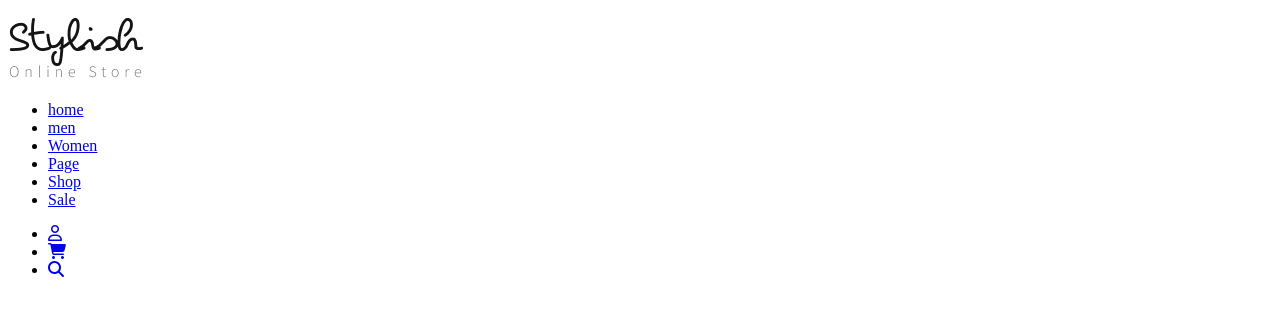
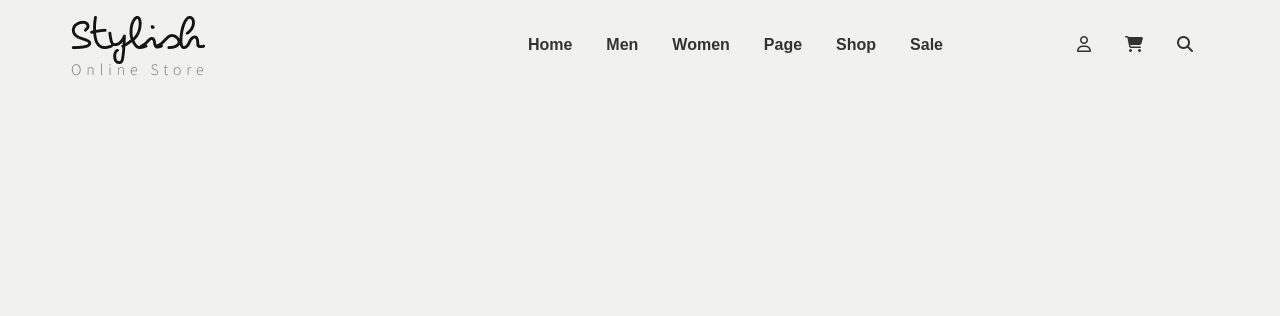
Before and after one commit to Sondos-Amr/react-ecommerce-cart-timer, a React (Create React App) app: page / in a window 1280 px wide. Shown: the top 316 px of the page. Built offline with nearby package versions, Linux system fonts and the light colour scheme.

Commit message:
Add header styles with flex layout

```diff
--- a/src/Style/index.css
+++ b/src/Style/index.css
@@ -0,0 +1,51 @@
+:root {
+  /* --main-color: #10cab7;
+  --secondary-color: #2c4755;
+  --section-padding: 60px;
+  --section-background: #f6f6f6;
+  --main-duration: 0.5s; */
+  --text-transform-cap: capitalize;
+  --white: #f1f1f0;
+  --font-color: #333;
+}
+* {
+  padding: unset;
+  margin: unset;
+  box-sizing: border-box;
+  text-decoration: none;
+  list-style: none;
+}
+html {
+  scroll-behavior: smooth;
+}
+body {
+  font-family: "Work Sans", sans-serif;
+  background: var(--white);
+}
+
+/* start header */
+.header {
+}
+.container-header {
+  display: flex;
+  justify-content: space-between;
+  align-items: center;
+  height: 89px;
+}
+.container-header ul {
+  display: flex;
+}
+.container-header ul li a {
+  margin: 0 17px;
+  font-weight: 700;
+  color: var(--font-color);
+  text-transform: var(--text-transform-cap);
+}
+.right-header {
+  display: flex;
+  gap: 100px;
+}
+/* end header */
+/* start home */
+
+/* end home */
--- a/src/Style/responsive.css
+++ b/src/Style/responsive.css
@@ -0,0 +1,24 @@
+.container {
+  padding-left: 15px;
+  padding-right: 15px;
+  margin-left: auto;
+  margin-right: auto;
+}
+/* Small */
+@media (min-width: 768px) {
+  .container {
+    width: 750px;
+  }
+}
+/* Medium */
+@media (min-width: 992px) {
+  .container {
+    width: 970px;
+  }
+}
+/* Large */
+@media (min-width: 1200px) {
+  .container {
+    width: 1170px;
+  }
+}
```
